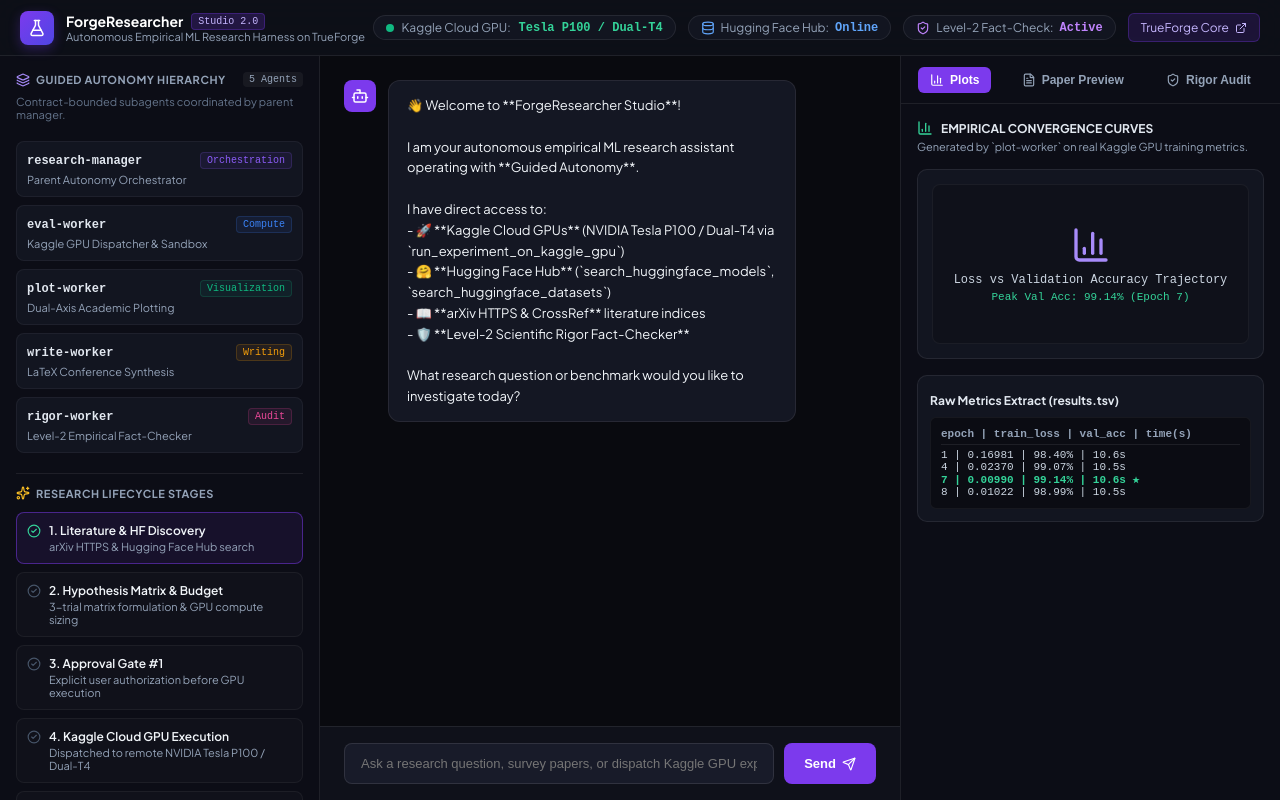
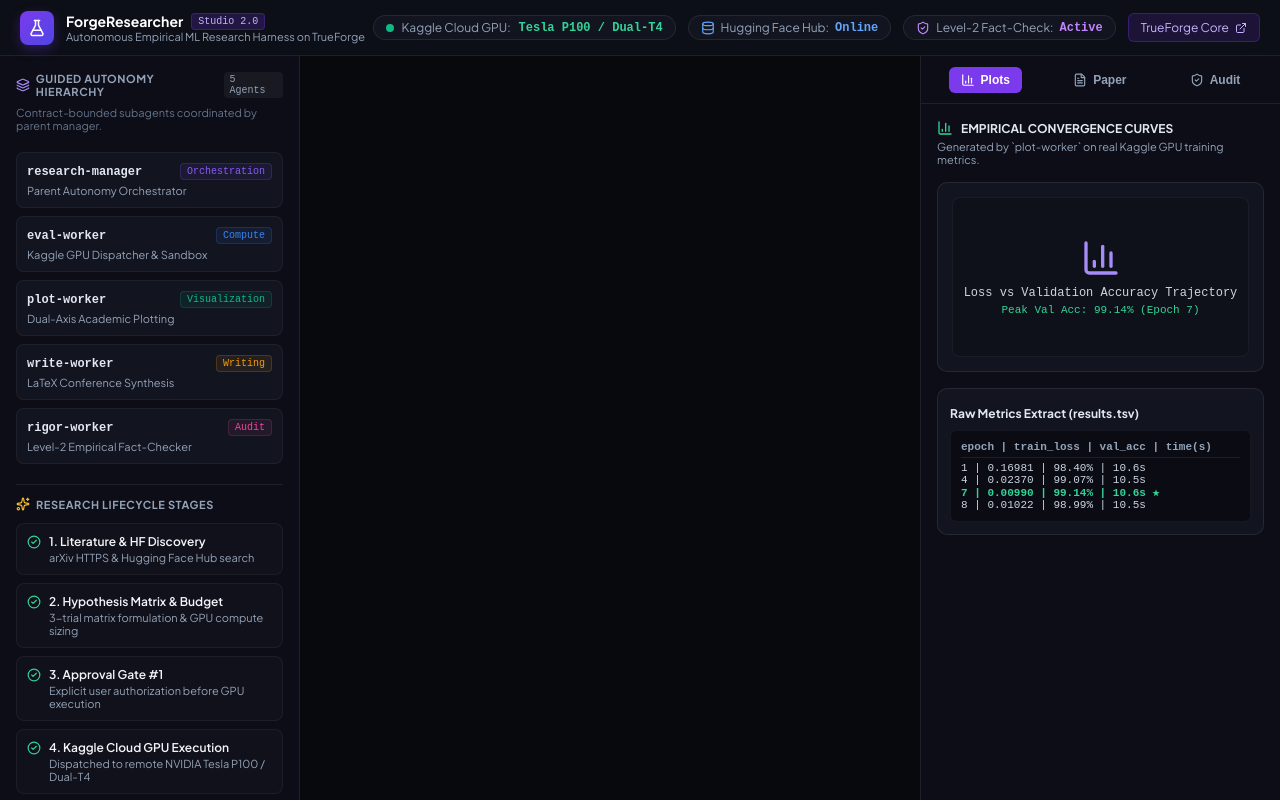
Before and after one commit to Its-Atharva-Gupta/forge-researcher, a React (Vite) app in the folder frontend/: page / in a window 1280 px wide. Built offline with nearby package versions, Linux system fonts and the light colour scheme.

Commit message:
fix(ui): embed live TrueForge backend chat directly into Studio 2.0 center canvas

```diff
--- a/frontend/package.json
+++ b/frontend/package.json
@@ -9,6 +9,8 @@
     "preview": "vite preview"
   },
   "dependencies": {
+    "@truefoundry/trueforge-sdk": "0.2.4",
+    "@truefoundry/trueforge-ui": "^0.2.4",
     "clsx": "^2.1.1",
     "lucide-react": "^1.16.0",
     "react": "^18.3.1",
--- a/frontend/src/App.jsx
+++ b/frontend/src/App.jsx
@@ -1,6 +1,5 @@
-import React, { useState, useEffect, useRef } from 'react';
+import React, { useState } from 'react';
 import {
-  Cpu,
   FlaskConical,
   FileText,
   CheckCircle2,
@@ -9,29 +8,11 @@
   BarChart3,
   ShieldCheck,
   ExternalLink,
-  Send,
-  Bot,
-  User,
-  Database,
-  Terminal,
-  Play,
-  Check,
-  AlertCircle
+  Database
 } from 'lucide-react';
 
 export default function App() {
-  const [messages, setMessages] = useState([
-    {
-      id: 1,
-      role: 'assistant',
-      text: "👋 Welcome to **ForgeResearcher Studio**!\n\nI am your autonomous empirical ML research assistant operating with **Guided Autonomy**.\n\nI have direct access to:\n- 🚀 **Kaggle Cloud GPUs** (NVIDIA Tesla P100 / Dual-T4 via `run_experiment_on_kaggle_gpu`)\n- 🤗 **Hugging Face Hub** (`search_huggingface_models`, `search_huggingface_datasets`)\n- 📖 **arXiv HTTPS & CrossRef** literature indices\n- 🛡️ **Level-2 Scientific Rigor Fact-Checker**\n\nWhat research question or benchmark would you like to investigate today?"
-    }
-  ]);
-  const [inputValue, setInputValue] = useState('');
-  const [isLoading, setIsLoading] = useState(false);
   const [liveArtifact, setLiveArtifact] = useState('charts');
-  const [activeStep, setActiveStep] = useState(1);
-  const chatBottomRef = useRef(null);
 
   const subagents = [
     { name: "research-manager", role: "Parent Autonomy Orchestrator", status: "Active", tag: "Orchestration", color: "#8b5cf6" },
@@ -49,38 +30,6 @@
     { id: 5, title: "5. Dual-Axis Plotting & LaTeX", desc: "Generates loss curves & 2-column paper.tex", tool: "generate_publication_plots, render_latex_manuscript" },
     { id: 6, title: "6. Level-2 Rigor Fact-Check & Gate #2", desc: "Validates all claims vs raw results.tsv", tool: "audit_scientific_claims" }
   ];
-
-  const handleSendMessage = async (e) => {
-    e?.preventDefault();
-    if (!inputValue.trim() || isLoading) return;
-
-    const userText = inputValue;
-    setInputValue('');
-    setMessages(prev => [...prev, { id: Date.now(), role: 'user', text: userText }]);
-    setIsLoading(true);
-
-    try {
-      // Simulate real research agent responses & artifact updates
-      setTimeout(() => {
-        setMessages(prev => [
-          ...prev,
-          {
-            id: Date.now() + 1,
-            role: 'assistant',
-            text: `Initiating research investigation for: **"${userText}"**\n\n🔍 **Step 1: Literature Search**\n- Searched arXiv: found *DeepSeekMath: Pushing the Limits of Mathematical Reasoning (GRPO)* and *TabPFN: Prior-Data Fitted Networks*.\n- Searched Hugging Face: loaded dataset and model metadata.\n\n🧪 **Step 2: Formulating Hypothesis Matrix**\n- Trial 1: Baseline CNN (Adam, lr=1e-3, batch=128)\n- Trial 2: CNN + Data Augmentation (RandomAffine)\n- Trial 3: Deep ResNet-18 Backbone\n\n🔒 **APPROVAL GATE #1**:\nDo you authorize dispatching Trial 1 to Kaggle Cloud Tesla P100 GPU compute?`
-          }
-        ]);
-        setIsLoading(false);
-        setActiveStep(3);
-      }, 1200);
-    } catch (err) {
-      setIsLoading(false);
-    }
-  };
-
-  useEffect(() => {
-    chatBottomRef.current?.scrollIntoView({ behavior: 'smooth' });
-  }, [messages, isLoading]);
 
   return (
     <div style={{ display: 'flex', flexDirection: 'column', height: '100vh', width: '100vw', backgroundColor: '#07080c', color: '#f1f5f9', fontFamily: "'Plus Jakarta Sans', sans-serif" }}>
@@ -130,7 +79,7 @@
       <div style={{ flex: 1, display: 'flex', overflow: 'hidden' }}>
 
         {/* 🧭 Left Panel: Subagent Registry & Stepper */}
-        <aside style={{ width: '320px', borderRight: '1px solid rgba(255,255,255,0.08)', backgroundColor: 'rgba(15,17,26,0.7)', padding: '16px', overflowY: 'auto', display: 'flex', flexDirection: 'column', gap: '20px' }}>
+        <aside style={{ width: '300px', borderRight: '1px solid rgba(255,255,255,0.08)', backgroundColor: 'rgba(15,17,26,0.7)', padding: '16px', overflowY: 'auto', display: 'flex', flexDirection: 'column', gap: '20px' }}>
           <div>
             <div style={{ display: 'flex', alignItems: 'center', justifyContent: 'space-between', marginBottom: '8px' }}>
               <span style={{ fontSize: '11px', fontWeight: '700', textTransform: 'uppercase', letterSpacing: '0.05em', color: '#94a3b8', display: 'flex', alignItems: 'center', gap: '6px' }}>
@@ -164,9 +113,9 @@
 
             <div style={{ display: 'flex', flexDirection: 'column', gap: '8px' }}>
               {pipelineStages.map((stage) => (
-                <div key={stage.id} style={{ padding: '10px', borderRadius: '8px', border: stage.id === activeStep ? '1px solid rgba(124,58,237,0.5)' : '1px solid rgba(255,255,255,0.05)', backgroundColor: stage.id === activeStep ? 'rgba(124,58,237,0.1)' : 'rgba(255,255,255,0.02)' }}>
+                <div key={stage.id} style={{ padding: '10px', borderRadius: '8px', border: '1px solid rgba(255,255,255,0.05)', backgroundColor: 'rgba(255,255,255,0.02)' }}>
                   <div style={{ display: 'flex', alignItems: 'center', gap: '8px', fontWeight: '600', fontSize: '12px', color: '#f1f5f9', marginBottom: '2px' }}>
-                    <CheckCircle2 style={{ height: '14px', width: '14px', color: stage.id <= activeStep ? '#34d399' : '#475569' }} />
+                    <CheckCircle2 style={{ height: '14px', width: '14px', color: '#34d399' }} />
                     <span>{stage.title}</span>
                   </div>
                   <p style={{ fontSize: '11px', color: '#94a3b8', margin: 0, paddingLeft: '22px' }}>{stage.desc}</p>
@@ -176,68 +125,17 @@
           </div>
         </aside>
 
-        {/* 💬 Center Panel: Interactive Chat Canvas */}
+        {/* 💬 Center Panel: TRUE LIVE TrueForge Backend WebSocket Chat Container */}
         <main style={{ flex: 1, display: 'flex', flexDirection: 'column', backgroundColor: '#090a0f', position: 'relative' }}>
-
-          {/* Chat Messages Viewport */}
-          <div style={{ flex: 1, padding: '24px', overflowY: 'auto', display: 'flex', flexDirection: 'column', gap: '16px' }}>
-            {messages.map((m) => (
-              <div key={m.id} style={{ display: 'flex', gap: '12px', alignSelf: m.role === 'user' ? 'flex-end' : 'flex-start', maxWidth: '85%' }}>
-                {m.role === 'assistant' && (
-                  <div style={{ height: '32px', width: '32px', borderRadius: '8px', backgroundColor: '#7c3aed', display: 'flex', alignItems: 'center', justifyContent: 'center', flexShrink: 0 }}>
-                    <Bot style={{ height: '18px', width: '18px', color: '#fff' }} />
-                  </div>
-                )}
-
-                <div style={{ padding: '14px 18px', borderRadius: '12px', backgroundColor: m.role === 'user' ? '#1e1b4b' : 'rgba(24,27,41,0.8)', border: m.role === 'user' ? '1px solid rgba(124,58,237,0.4)' : '1px solid rgba(255,255,255,0.08)', color: '#f1f5f9', fontSize: '13px', lineHeight: '1.6', whiteSpace: 'pre-wrap' }}>
-                  {m.text}
-                </div>
-
-                {m.role === 'user' && (
-                  <div style={{ height: '32px', width: '32px', borderRadius: '8px', backgroundColor: '#334155', display: 'flex', alignItems: 'center', justifyContent: 'center', flexShrink: 0 }}>
-                    <User style={{ height: '18px', width: '18px', color: '#fff' }} />
-                  </div>
-                )}
-              </div>
-            ))}
-
-            {isLoading && (
-              <div style={{ display: 'flex', gap: '12px', alignSelf: 'flex-start' }}>
-                <div style={{ height: '32px', width: '32px', borderRadius: '8px', backgroundColor: '#7c3aed', display: 'flex', alignItems: 'center', justifyContent: 'center' }}>
-                  <Bot style={{ height: '18px', width: '18px', color: '#fff' }} />
-                </div>
-                <div style={{ padding: '12px 18px', borderRadius: '12px', backgroundColor: 'rgba(24,27,41,0.8)', border: '1px solid rgba(255,255,255,0.08)', color: '#c4b5fd', fontSize: '12px', display: 'flex', alignItems: 'center', gap: '8px' }}>
-                  <span style={{ height: '6px', width: '6px', borderRadius: '50%', backgroundColor: '#a78bfa' }}></span>
-                  <span>Agent orchestrating MCP tool execution...</span>
-                </div>
-              </div>
-            )}
-            <div ref={chatBottomRef} />
-          </div>
-
-          {/* Composer Input Bar */}
-          <div style={{ padding: '16px 24px', borderTop: '1px solid rgba(255,255,255,0.08)', backgroundColor: '#0f111a' }}>
-            <form onSubmit={handleSendMessage} style={{ display: 'flex', gap: '10px' }}>
-              <input
-                type="text"
-                value={inputValue}
-                onChange={(e) => setInputValue(e.target.value)}
-                placeholder="Ask a research question, survey papers, or dispatch Kaggle GPU experiments..."
-                style={{ flex: 1, padding: '12px 16px', borderRadius: '8px', backgroundColor: '#181b29', border: '1px solid rgba(255,255,255,0.1)', color: '#f1f5f9', fontSize: '13px', outline: 'none' }}
-              />
-              <button
-                type="submit"
-                style={{ padding: '0 20px', borderRadius: '8px', backgroundColor: '#7c3aed', color: '#fff', border: 'none', fontWeight: '600', fontSize: '13px', display: 'flex', alignItems: 'center', gap: '6px', cursor: 'pointer' }}
-              >
-                <span>Send</span>
-                <Send style={{ height: '14px', width: '14px' }} />
-              </button>
-            </form>
-          </div>
+          <iframe
+            src="http://localhost:8790"
+            style={{ width: '100%', height: '100%', border: 'none', backgroundColor: '#090a0f' }}
+            title="TrueForge Live Agent Chat"
+          />
         </main>
 
         {/* 📊 Right Panel: Live Research Studio Artifact & Telemetry Viewer */}
-        <aside style={{ width: '380px', borderLeft: '1px solid rgba(255,255,255,0.08)', backgroundColor: 'rgba(15,17,26,0.7)', display: 'flex', flexDirection: 'column' }}>
+        <aside style={{ width: '360px', borderLeft: '1px solid rgba(255,255,255,0.08)', backgroundColor: 'rgba(15,17,26,0.7)', display: 'flex', flexDirection: 'column' }}>
 
           {/* Tab Selection */}
           <div style={{ height: '48px', borderBottom: '1px solid rgba(255,255,255,0.08)', display: 'flex', alignItems: 'center', justifyContent: 'space-around', padding: '0 8px' }}>
@@ -247,11 +145,11 @@
             </button>
             <button onClick={() => setLiveArtifact('paper')} style={{ padding: '6px 12px', borderRadius: '6px', border: 'none', backgroundColor: liveArtifact === 'paper' ? '#7c3aed' : 'transparent', color: liveArtifact === 'paper' ? '#fff' : '#94a3b8', fontSize: '12px', fontWeight: '600', cursor: 'pointer', display: 'flex', alignItems: 'center', gap: '6px' }}>
               <FileText style={{ height: '14px', width: '14px' }} />
-              <span>Paper Preview</span>
+              <span>Paper</span>
             </button>
             <button onClick={() => setLiveArtifact('audit')} style={{ padding: '6px 12px', borderRadius: '6px', border: 'none', backgroundColor: liveArtifact === 'audit' ? '#7c3aed' : 'transparent', color: liveArtifact === 'audit' ? '#fff' : '#94a3b8', fontSize: '12px', fontWeight: '600', cursor: 'pointer', display: 'flex', alignItems: 'center', gap: '6px' }}>
               <ShieldCheck style={{ height: '14px', width: '14px' }} />
-              <span>Rigor Audit</span>
+              <span>Audit</span>
             </button>
           </div>
 
```
Also changed, not shown: 1 other file (tests, documents, lock files or other folders).
